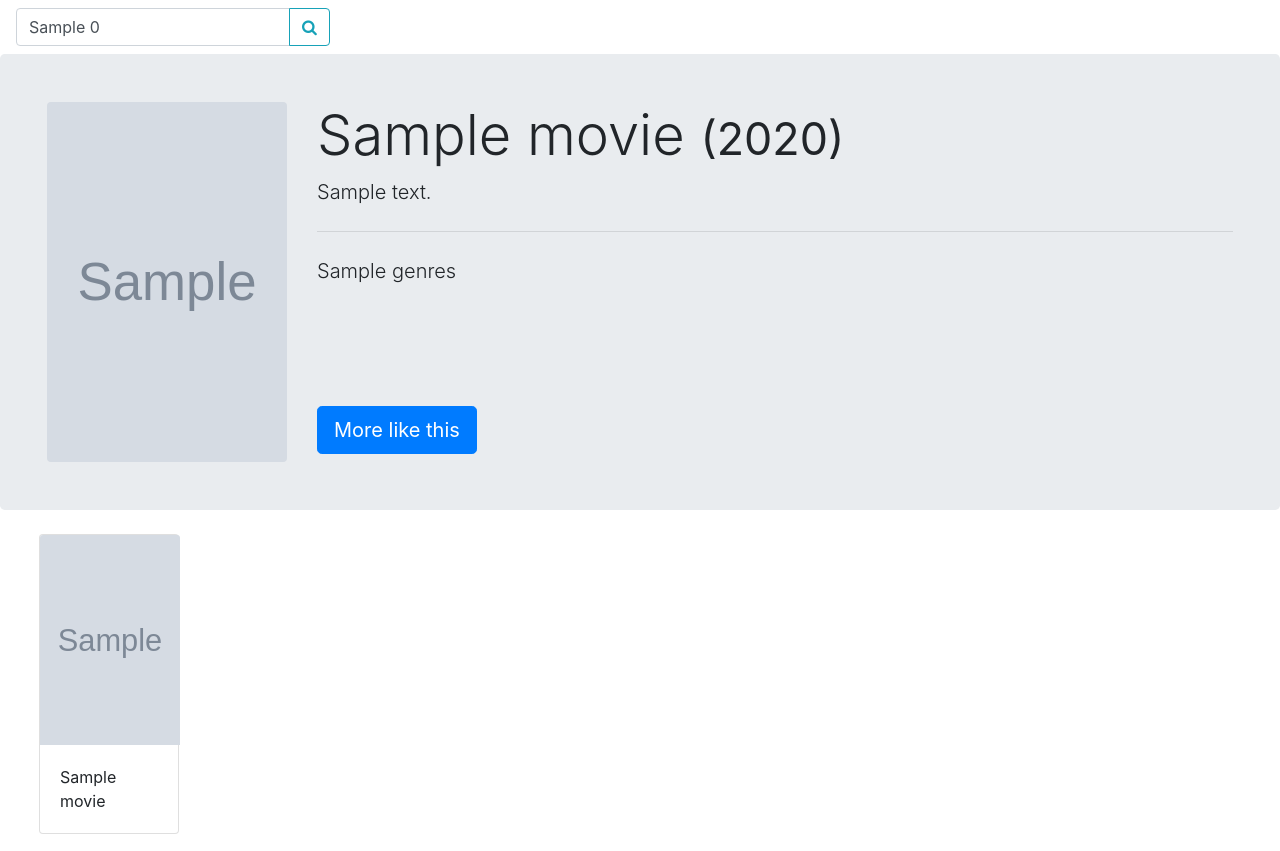
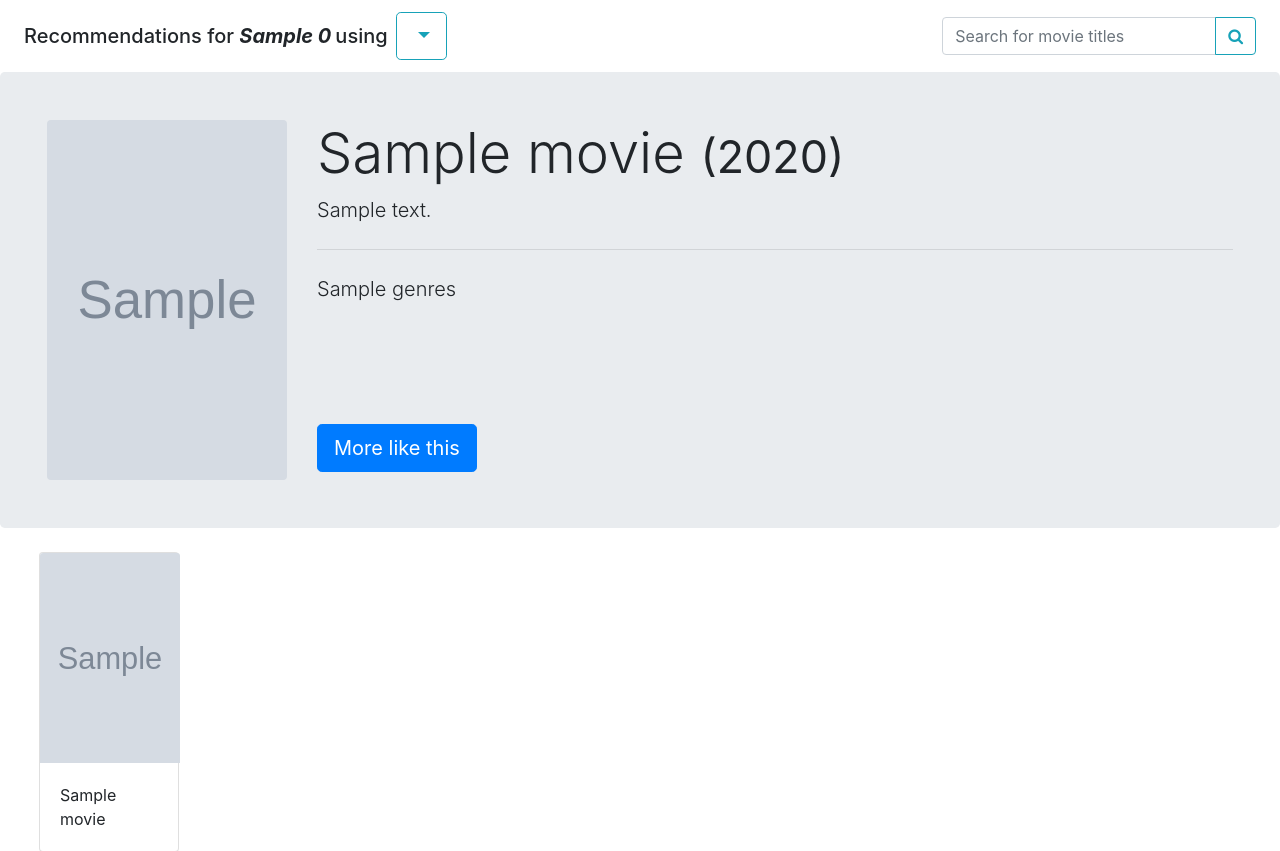
Before and after one commit to madmini/recommender_systems_group4, a Django app: template project/django_app_fancy/templates/movie/recommendations.html in a window 1280 px wide. Shown: the top 851 px of the page. Run offline with Django 3.2, Linux system fonts and the light colour scheme; the template is opened without the code that fills it: most values are stand-ins (such as "Sample title", 1, 10 or a date in 2020); grey boxes marked "Sample" are stand-in pictures; parts of the project's set-up code (start-up, migrations or seed data) failed here and were passed over; some libraries are stand-ins or nearby versions.

Commit message:
slight improvement for web-ui

```diff
--- a/project/django_app_fancy/templates/movie/header.html
+++ b/project/django_app_fancy/templates/movie/header.html
@@ -1,26 +1,29 @@
 <header>
-    <nav class="navbar expand justify-content-between">
-        <ul class="navbar-nav">
-            <li class="nav-item">
-                <form class="form-inline" action="{% url 'search_empty' %}" method="POST">
-                    {% csrf_token %}
-                    <div class="input-group">
-                        <input name="search" type="search" class="form-control" placeholder="Search" aria-label="Search"
-                               value="{% if mode == 'search' %}{{ search_query }}{% else %}{{ movies.0.title }}{% endif %}">
-                        <div class="input-group-append">
-                            <button class="btn btn-outline-info" type="submit">
-                                <i class="fa fa-search" title="Search"></i>
-                            </button>
+    {#    <nav class="navbar expand justify-content-around justify-content-lg-between">#}
+    <div class="row align-items-center justify-content-center justify-content-lg-start text-center mx-4">
+
+        {#        <div class="navbar-brand">#}
+
+        {% if mode == 'search' %}
+            <div class="col-12 col-md-auto h5 my-4">
+                Search results for <span class=""><i><b>{{ search_query }}</b></i></span>
             </div>
+
+        {% else %}
+            <div class="col-12 col-md-auto h5 mb-3 mb-md-4 mt-4 pl-0 pr-1">
+                Recommendations for <i><b>{{ movies.0.title }}</b></i>
             </div>
-                </form>
-            </li>
-        </ul>
-
-        {% if mode == 'recommend' %}
-            <div class="btn-group">
-                <button type="button" data-toggle="dropdown" class="btn btn-outline-info dropdown-toggle">
-                    Method
+            <div class="col-12 col-md-auto{# dropright #} h5 px-0 my-2 mt-md-2 mr-2">
+                <div class="btn-group align-items-center">
+                    using
+                    <button type="button" data-toggle="dropdown"
+                            class="btn btn-outline-info dropdown-toggle btn-lg mx-2">
+                        {# Method #}
+                        {% for method in methods %}
+                            {% if method.active %}
+                                {{ method.display_name }}
+                            {% endif %}
+                        {% endfor %}
                     </button>
                     <div class="dropdown-menu dropdown-menu-right text-right">
                         {% for method in methods %}
@@ -32,6 +35,25 @@
                         {% endfor %}
                     </div>
                 </div>
+            </div>
         {% endif %}
-    </nav>
+
+        {#        </div>#}
+
+        <div class="col-lg col-12 navbar-nav pr-0 mt-3 mb-4 my-lg-0">
+            <form class="form-inline" action="{% url 'search_empty' %}" method="POST">
+                {% csrf_token %}
+                <div class="input-group mx-auto mr-lg-0">
+                    <input name="search" type="search" class="form-control" placeholder="Search for movie titles"
+                           aria-label="Search" {#  value="{% firstof search_query movies.0.title %}" #}>
+                    <div class="input-group-append">
+                        <button class="btn btn-outline-info" type="submit">
+                            <i class="fa fa-search" title="Search"></i>
+                        </button>
+                    </div>
+                </div>
+            </form>
+        </div>
+    </div>
+    {#    </nav>#}
 </header>
--- a/project/django_app_fancy/templates/movie/movie_info_item.html
+++ b/project/django_app_fancy/templates/movie/movie_info_item.html
@@ -2,12 +2,12 @@
     <div class="container-fluid">
         <div class="jumbotron row limited-row hero-movie py-5">
 
-            <div class="col col-md-auto limiter text-center">
+            <div class="col col-12 col-md-auto limiter text-center">
                 <img class="mx-auto rounded hero-poster" alt="Poster"
                      src="{{ movie.poster }}">
             </div>
 
-            <div class="col hero-movie-info">
+            <div class="col hero-movie-info text-center text-md-left mt-4 mt-md-0">
                 <h1 class="display-4 title hero-movie-info-title">
                     {{ movie.title }}
                     <small class="hero-movie-info-subtitle">({{ movie.release_year }})</small>
```
Also changed, not shown: project/test.py (added). Lines whose indentation alone changed are shown as unchanged.
